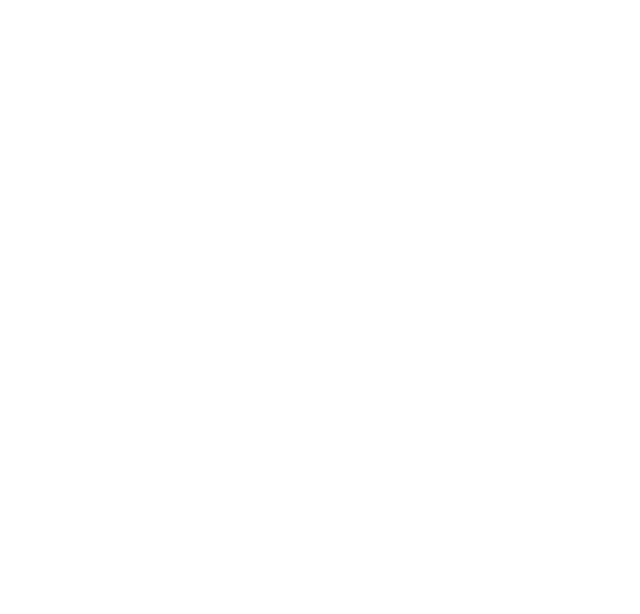
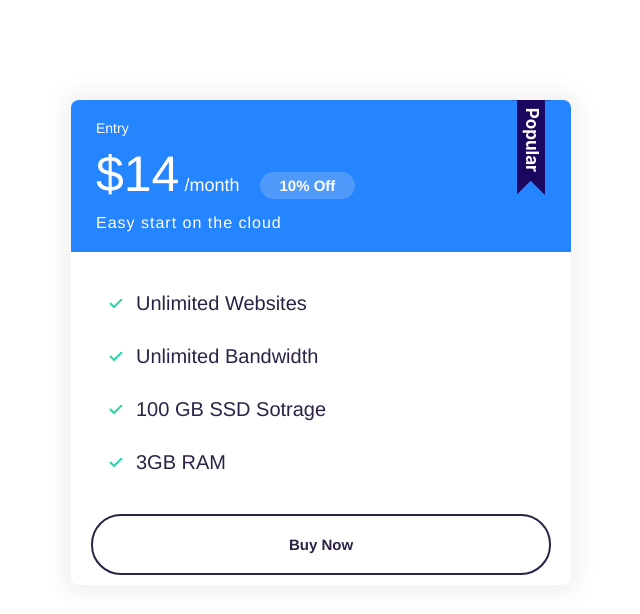
Before and after one commit to kunaljaiswal262358/moshify-kunal, a plain HTML site: page index.html in a window 1280 px wide. Shown: the whole page, without its empty margins (29-669 px from the left). Drawn offline with Linux system fonts and the light colour scheme.

Commit message:
Build popular badge

```diff
--- a/css/styles.css
+++ b/css/styles.css
@@ -276,20 +276,31 @@
     border-radius: 8px;
     overflow: hidden;
     box-shadow: 0 0 20px 10px #f3f3f3;
+    position: relative;
 }
 
+.card--primary .card__header {
+    background-color: var(--color-primary);
+}
+
+.card--primary .badge--primary {
+    background-color: #4e99fa;
+}
+
+.card--secondary .card__header {
+    background-color: var(--color-secondary);
+}
+
+.card--secondary .badge--secondary {
+    background-color: #0fd0f1;
+}
 
 .card__header {
-    background-color: var(--color-secondary);
     padding: 2rem 2.5rem;
 }
 
 .card__header .badge {
     margin-left: 1.5rem;
-}
-
-.card__header .badge--secondary {
-    background-color: #0fd0f1;
 }
 
 .plan__name {
@@ -342,3 +353,17 @@
         font-size: 1.6rem;
     }
 }
+
+/* Popular badge */
+
+.plan--popular {
+}
+
+.plan--popluar .card__header:before {
+    content: url(/images/popular.svg);
+    display: inline-block;
+    width: 40px ;
+    position: absolute;
+    right: 20px;
+    top: -5px;
+}
--- a/index.html
+++ b/index.html
@@ -17,7 +17,26 @@
 </head>
 
 <body>
-
+    <div class="plan plan--popluar">
+        <div style="margin: 10rem;" class="card card--primary">
+            <header class="card__header">
+                <h3 class="plan__name">Entry</h3>
+                <span class="plan__price">$14</span>
+                <span>/month</span>
+                <span class="badge badge--primary">10% Off</span>
+                <p class="plan__description">Easy start on the cloud</p>
+            </header>
+            <div class="card__body">
+                <ul class="list list--tick">
+                    <li class="list__item">Unlimited Websites</li>
+                    <li class="list__item">Unlimited Bandwidth</li>
+                    <li class="list__item">100 GB SSD Sotrage</li>
+                    <li class="list__item">3GB RAM</li>
+                </ul>
+                <button class="button button--outline button--block">Buy Now</button>
+            </div>
+        </div>
+    </div>
 </body>
 
 </html>
```
Also changed, not shown: components/plan-cards.html (indentation only), images/popular.svg (added).
